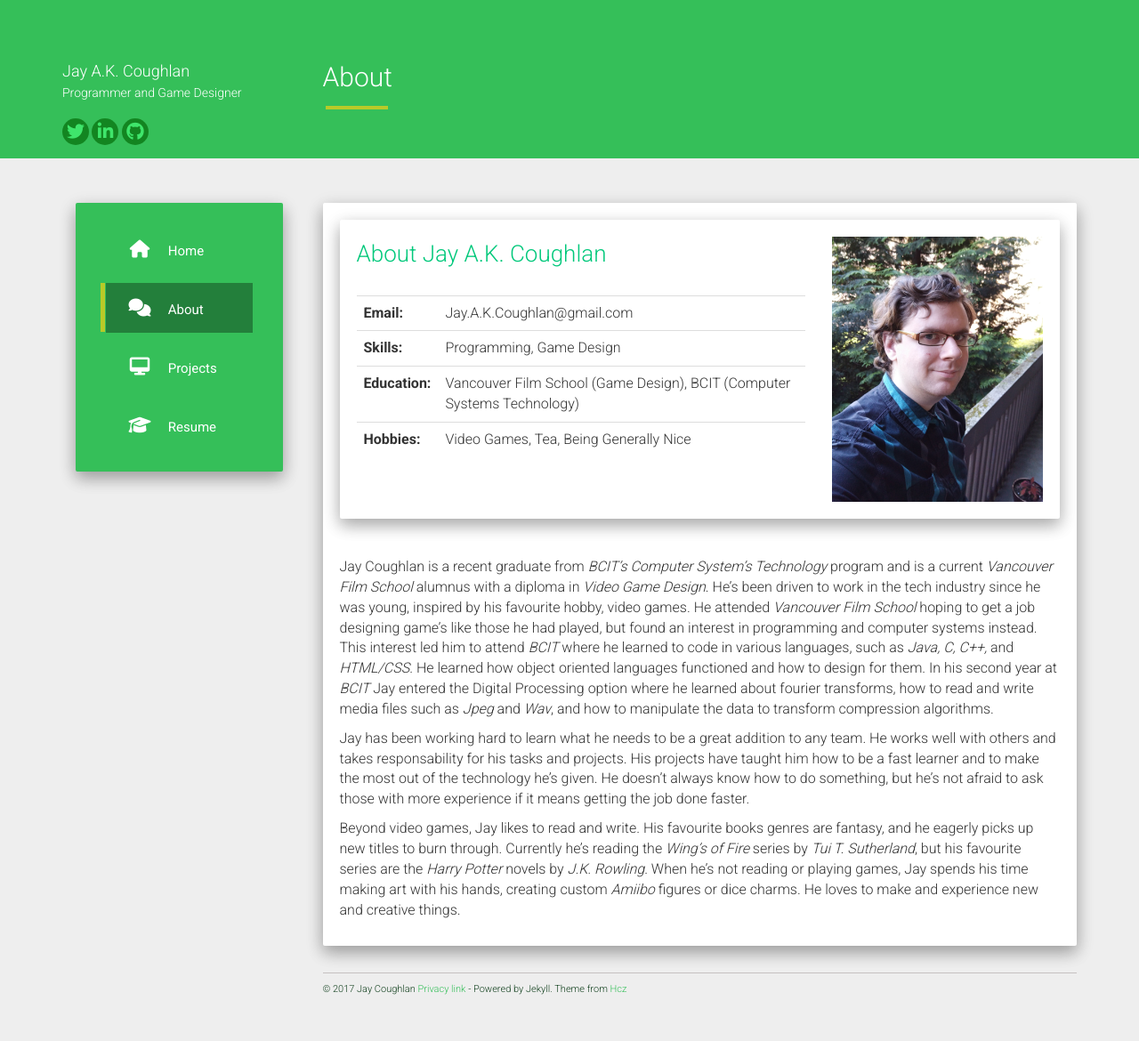
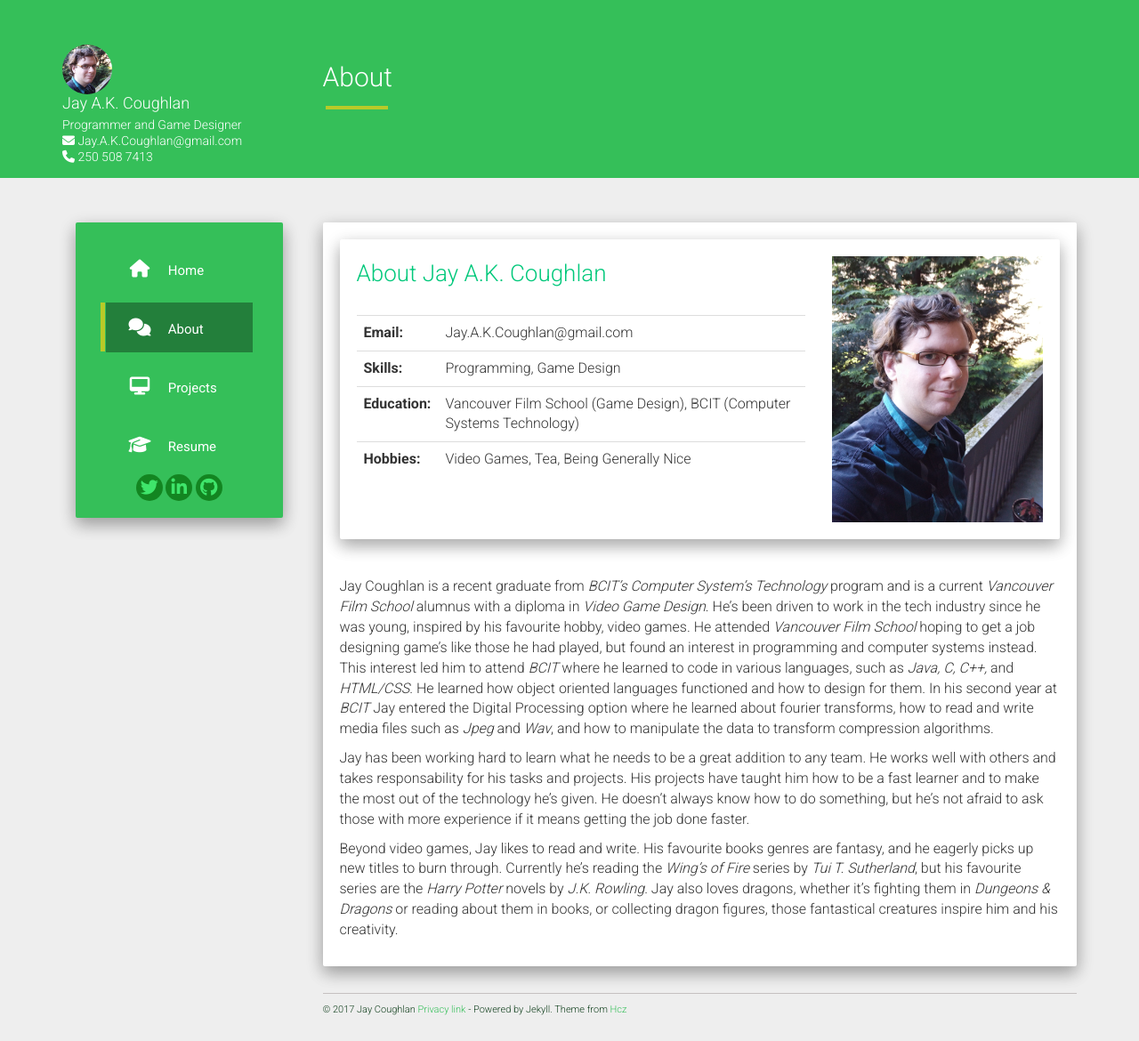
Before and after one commit to JayAKCoughlan/JayAkCoughlan.github.io, a Jekyll site: the page built from about.md, in a window 1280 px wide. Shown: the whole page at 89% size. Built offline with Jekyll 4.4.1, drawn with Linux system fonts in a browser that asks for light colours; nearby versions of some CDN libraries; before the commit the page ends 1147 px from its top, so only the background shows below that.

Commit message:
Finished about and added resume

```diff
--- a/_config.yml
+++ b/_config.yml
@@ -1,7 +1,7 @@
 title: Jay A.K. Coughlan
 description: My Portfolio
 author: Jay A.K. Coughlan
-logo: avatar.png
+logo: ProfileIcon.png
 github: "https://github.com/JayAKCoughlan/JayAkCoughlan.github.io.git"
 about: Programmer and Game Designer
 email: Jay.A.K.Coughlan@gmail.com
--- /dev/null
+++ b/_data/resume.json
@@ -0,0 +1,8 @@
+[
+    {
+        "file":"Jay_Coughlan_Resume.pdf",
+        "phone":"250 508 7413"
+
+
+    }
+]
--- a/_data/urls.json
+++ b/_data/urls.json
@@ -17,7 +17,7 @@
   },
   {
     "text": "Resume",
-    "url": "/#",
+    "url": "/resume",
     "icon": "fa-graduation-cap"
   }
 ]
--- a/_includes/header.html
+++ b/_includes/header.html
@@ -7,11 +7,13 @@
            <!-- This section is the Name, and icon-links-->
             <div class="row-details">
               <div class="row-picture">
-               <!-- <img id="about" class="logo-img" src="/static/img/{{ site.logo }}" height="75px" width="75px">-->
+                <img id="about" class="logo-img" src="/static/img/{{ site.logo }}" height="75px" width="75px">
               </div>
               <h4 class="list-group-item-heading">{{ site.author }}</h4>
               <p class="list-group-item-text">{{ site.about }}</p>
-              {% include social_links.html %}
+              <p class="list-group-item-text"><i class="fa fa-envelope"></i> {{ site.email }}</p>
+              <p class="list-group-item-text"><i class="fa fa-phone"></i>  {{ site.data.resume[0].phone }}</p>
+              <!--{% include social_links.html %}-->
             </div>
             <!-- This is the navigation bar while it's collapsed-->
             <div class="navbar-header pull-right">
--- a/_includes/navigation.html
+++ b/_includes/navigation.html
@@ -1,4 +1,5 @@
 <ul class="list-separator nav navbar-nav well well-primary {{ page.layout }}">
+
 <!-- This is everything inside the nav bar -->
 {% for i in site.data.urls %}
 	<!-- Not sure what this stiff does. something about URLS -->
@@ -23,4 +24,5 @@
 		<a href="{{ linkurl }}" target="{{ target }}"><i class="fa {{ i.icon }}"></i> {{ i.text }}</a>
 	</li>
 {% endfor %}
+<center>{% include social_links.html %}</center>
 </ul>
--- a/about.md
+++ b/about.md
@@ -8,4 +8,4 @@
 
 Jay has been working hard to learn what he needs to be a great addition to any team. He works well with others and takes responsability for his tasks and projects. His projects have taught him how to be a fast learner and to make the most out of the technology he's given. He doesn't always know how to do something, but he's not afraid to ask those with more experience if it means getting the job done faster.
 
-Beyond video games, Jay likes to read and write. His favourite books genres are fantasy, and he eagerly picks up new titles to burn through. Currently he's reading the *Wing's of Fire* series by *Tui T. Sutherland*, but his favourite series are the *Harry Potter* novels by *J.K. Rowling*. When he's not reading or playing games, Jay spends his time making art with his hands, creating custom *Amiibo* figures or dice charms. He loves to make and experience new and creative things.
+Beyond video games, Jay likes to read and write. His favourite books genres are fantasy, and he eagerly picks up new titles to burn through. Currently he's reading the *Wing's of Fire* series by *Tui T. Sutherland*, but his favourite series are the *Harry Potter* novels by *J.K. Rowling*. Jay also loves dragons, whether it's fighting them in *Dungeons & Dragons* or reading about them in books, or collecting dragon figures, those fantastical creatures inspire him and his creativity.
```
Also changed, not shown: _layouts/resume.html (added, +18 -0 lines), resume.md (added, +84 -0 lines), static/img/ProfileIcon.png (added), 1 other file.
